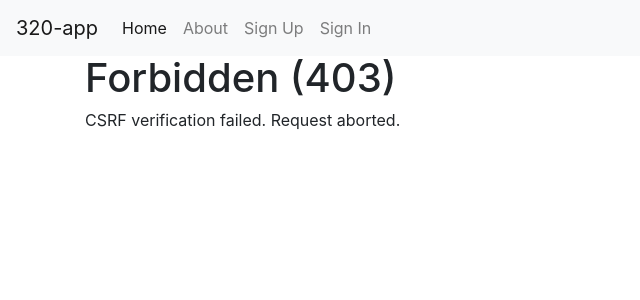
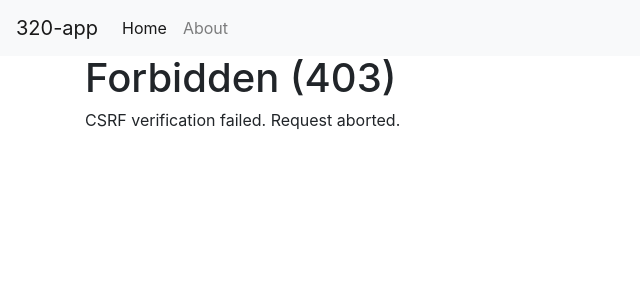
Before and after one commit to chinying/320-django, a Django app: template templates/403_csrf.html in a window 1280 px wide. Shown: the top 300 px of the page, without its empty margins (0-640 px from the left). Run offline with Django 3.2, Linux system fonts and the light colour scheme; the template is opened without the code that fills it, so the values that code supplies are empty; some libraries are stand-ins or nearby versions.

Commit message:
removed uninstalled parts from bsae.html

```diff
--- a/templates/base.html
+++ b/templates/base.html
@@ -47,25 +47,6 @@
             <li class="nav-item">
               <a class="nav-link" href="{% url 'about' %}">About</a>
             </li>
-            {% if request.user.is_authenticated %}
-              <li class="nav-item">
-                {# URL provided by django-allauth/account/urls.py #}
-                <a class="nav-link" href="{% url 'users:detail' request.user.username  %}">{% trans "My Profile" %}</a>
-              </li>
-              <li class="nav-item">
-                {# URL provided by django-allauth/account/urls.py #}
-                <a class="nav-link" href="{% url 'account_logout' %}">{% trans "Sign Out" %}</a>
-              </li>
-            {% else %}
-              <li class="nav-item">
-                {# URL provided by django-allauth/account/urls.py #}
-                <a id="sign-up-link" class="nav-link" href="{% url 'account_signup' %}">{% trans "Sign Up" %}</a>
-              </li>
-              <li class="nav-item">
-                {# URL provided by django-allauth/account/urls.py #}
-                <a id="log-in-link" class="nav-link" href="{% url 'account_login' %}">{% trans "Sign In" %}</a>
-              </li>
-            {% endif %}
           </ul>
         </div>
       </nav>
```
